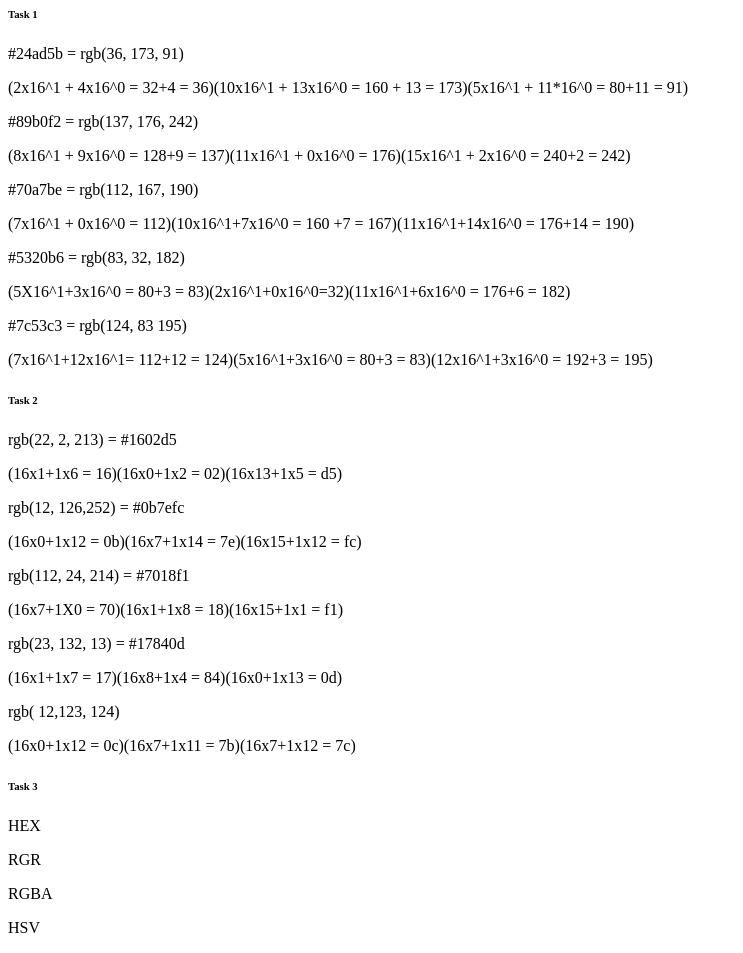
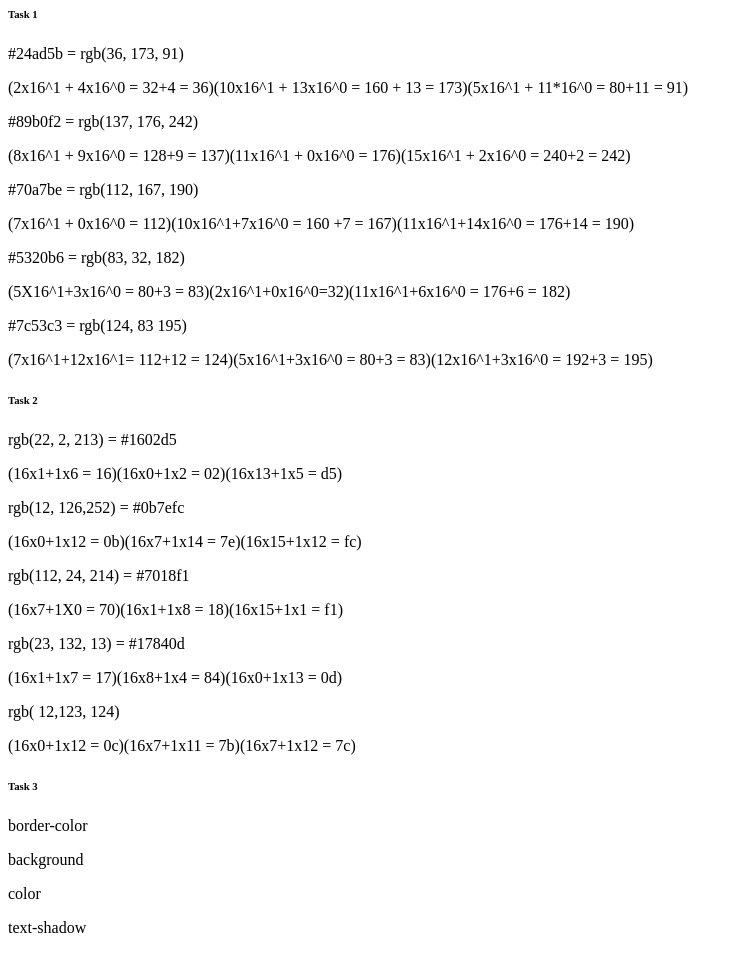
Before and after one commit to miguelabr/AME2202018ASUB, a plain HTML site: page A2/index.html in a window 1280 px wide. Shown: the whole page, without its empty margins (0-743 px from the left). Drawn offline with Linux system fonts and the light colour scheme.

Commit message:
Initial commit.

```diff
--- a/A2/index.html
+++ b/A2/index.html
@@ -23,7 +23,7 @@
 <p> (16x0+1x12 = 0c)(16x7+1x11 = 7b)(16x7+1x12 = 7c)</p>
 
 <h6>Task 3</h6>
-<p>HEX</p>
-<p>RGR</p>
-<p>RGBA</p>
-<p>HSV</p>
+<p>border-color</p>
+<p>background</p>
+<p>color</p>
+<p>text-shadow</p>
```
